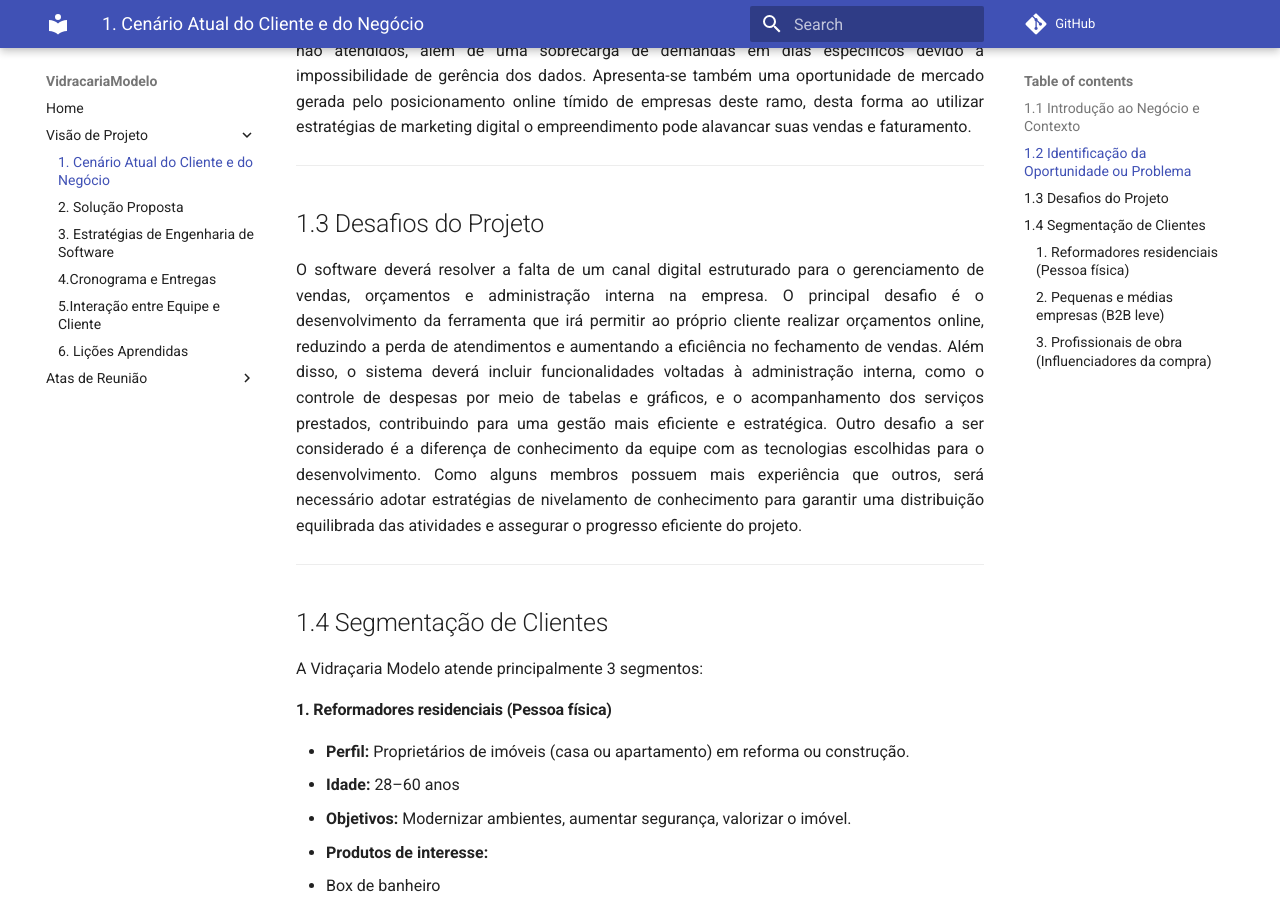
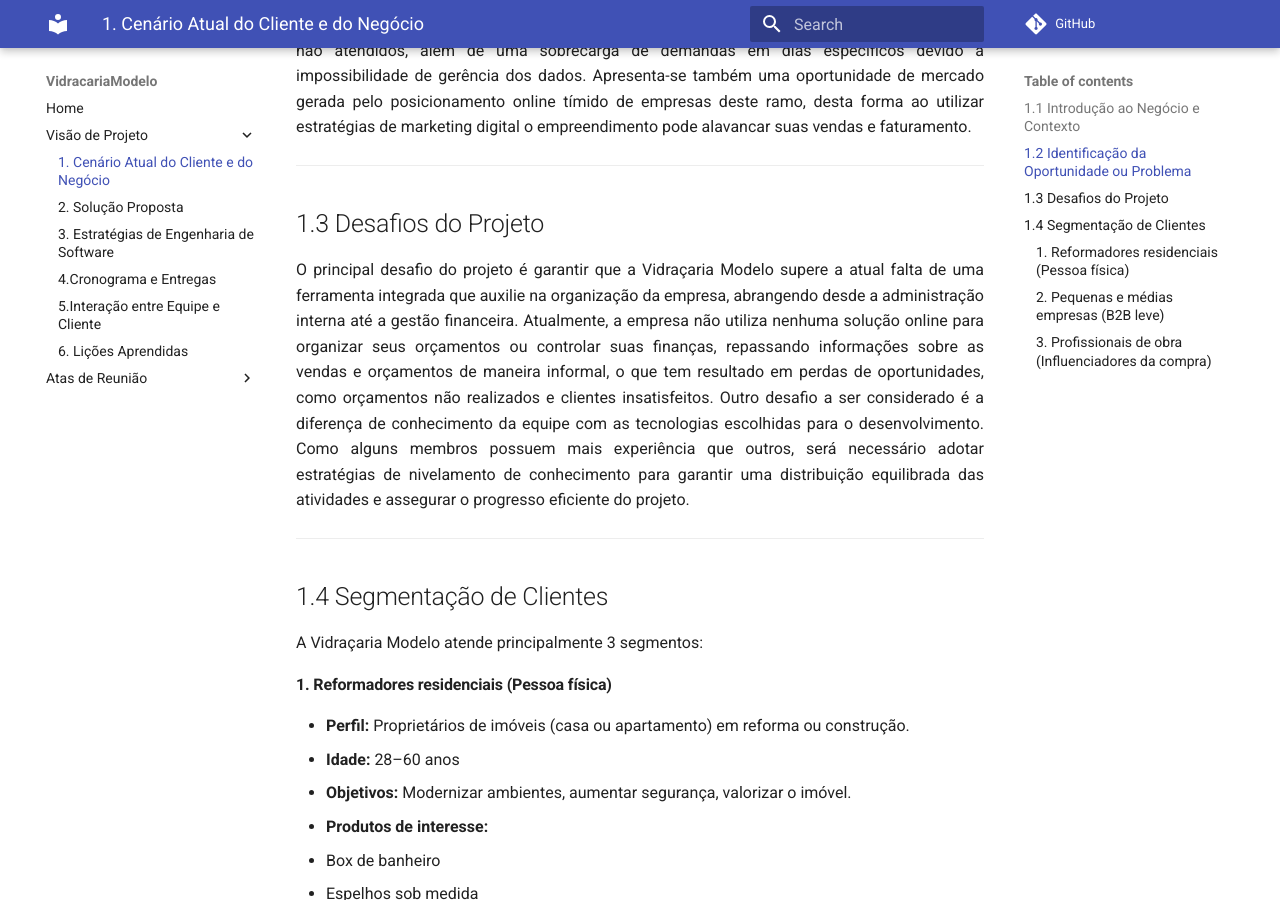
Before and after one commit to mdsreq-fga-unb/2025.1-T01-VidracariaModelo, an MkDocs documentation site: the page built from docs/docs/VisaodeProduto/Cenario_atual.md, in a window 1280 px wide and 900 px high, scrolled down 761 px. Built offline with MkDocs 1.6.1 and Material for MkDocs 9.7.7, drawn with Linux system fonts in a browser that asks for light colours; comment, search, counter and statistics services are not loaded.

Commit message:
[DOC] correção tópico 1.3 - #9

```diff
--- a/docs/docs/VisaodeProduto/Cenario_atual.md
+++ b/docs/docs/VisaodeProduto/Cenario_atual.md
@@ -35,9 +35,8 @@ faturamento.
 
 ## 1.3 Desafios do Projeto
 
-O software deverá resolver a falta de um canal digital estruturado para o gerenciamento de vendas, orçamentos e administração interna na empresa. O principal desafio é o desenvolvimento da ferramenta que irá permitir ao próprio cliente realizar orçamentos online, reduzindo a perda de atendimentos e aumentando a eficiência no fechamento de vendas. Além disso, o sistema deverá incluir funcionalidades voltadas à administração interna, como o controle de despesas por meio de tabelas e gráficos, e o acompanhamento dos serviços prestados, contribuindo para uma gestão mais eficiente e estratégica.
-Outro desafio a ser considerado é a diferença de conhecimento da equipe com as tecnologias escolhidas para o desenvolvimento. Como alguns membros possuem mais experiência que outros, será necessário adotar estratégias de nivelamento de conhecimento para garantir uma distribuição equilibrada das atividades e assegurar o progresso eficiente do projeto.
-
+O principal desafio do projeto é garantir que a Vidraçaria Modelo supere a atual falta de uma ferramenta integrada que auxilie na organização da empresa, abrangendo desde a administração interna até a gestão financeira. Atualmente, a empresa não utiliza nenhuma solução online para organizar seus orçamentos ou controlar suas finanças, repassando informações sobre as vendas e orçamentos de maneira informal, o que tem resultado em perdas de oportunidades, como orçamentos não realizados e clientes insatisfeitos.
+Outro desafio a ser considerado é a diferença de conhecimento da equipe com as tecnologias escolhidas para o desenvolvimento. Como alguns membros possuem mais experiência que outros, será necessário adotar estratégias de nivelamento de conhecimento para garantir uma distribuição equilibrada das atividades e assegurar o progresso eficiente do projeto.
 
 ---
 
```
